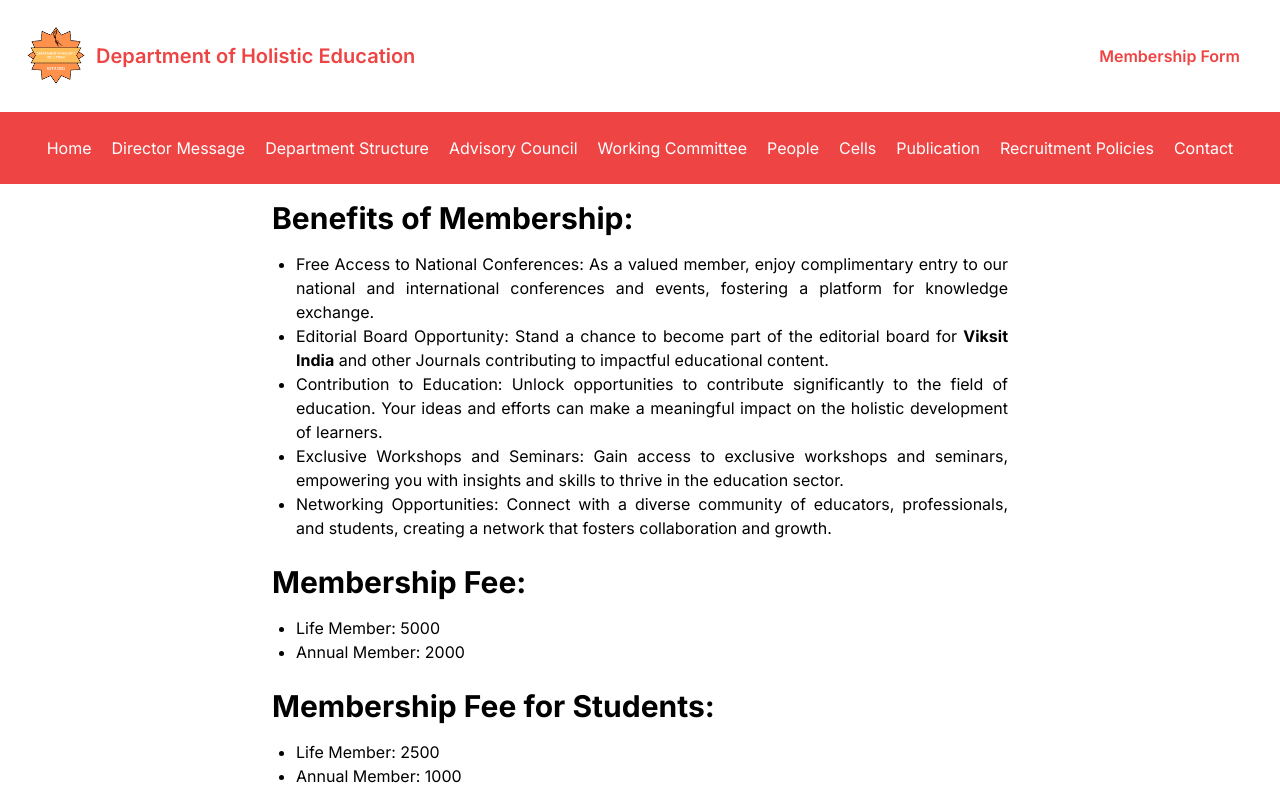
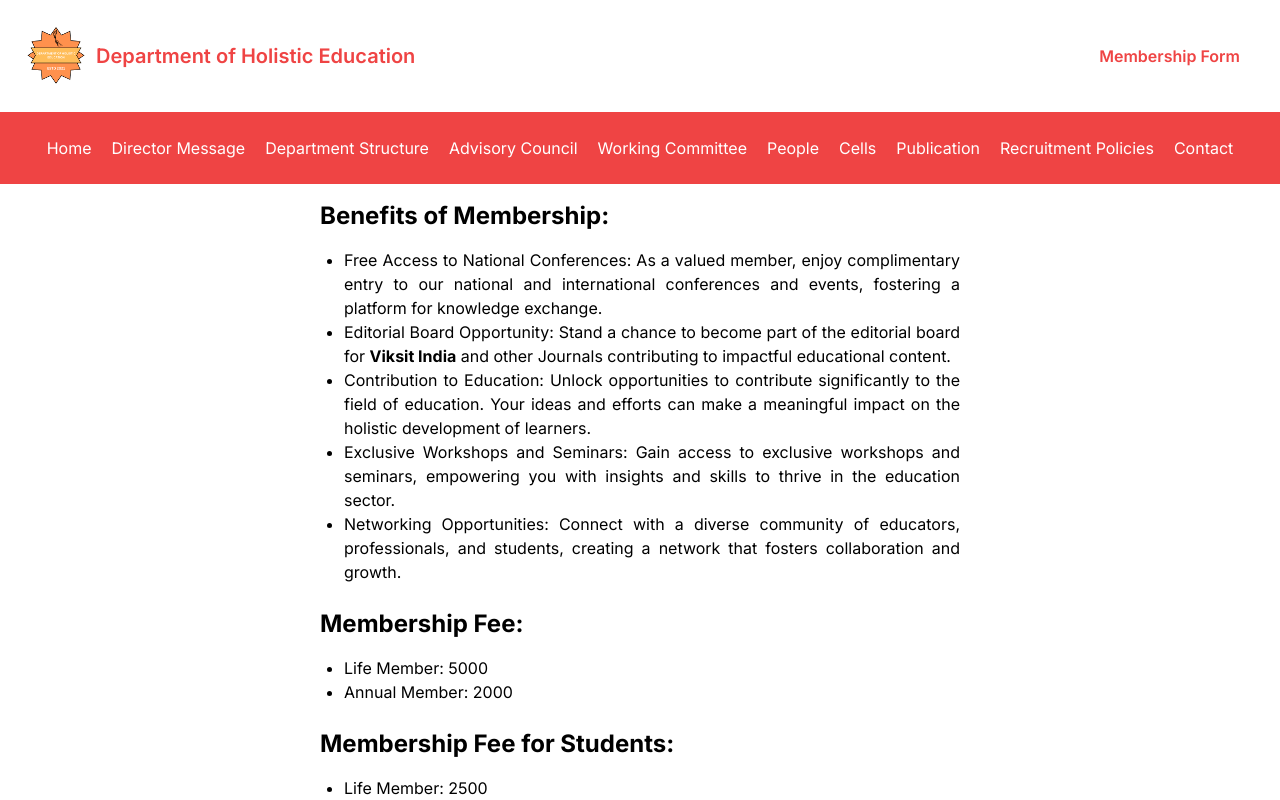
Before and after one commit to dhevb/dhe-org-in, a Next.js app: page /contribute in a window 1280 px wide. Shown: the top 800 px of the page. Built offline with nearby package versions, Linux system fonts and the light colour scheme.

Commit message:
benifits

```diff
--- a/src/app/component/MembershipBenefits.tsx
+++ b/src/app/component/MembershipBenefits.tsx
@@ -5,8 +5,8 @@ import React from 'react';
 const MembershipBenefits = () => {
   return (
     <div className='bg-white'>
-    <div className="max-w-3xl mx-auto p-4 bg-white text-black">
-      <h2 className="text-3xl font-bold mb-4">Benefits of Membership:</h2>
+    <div className="max-w-2xl mx-auto p-4 bg-white text-black">
+      <h2 className="text-2xl font-bold mb-4">Benefits of Membership:</h2>
       <ul className="list-disc pl-6 mb-6 text-justify">
         <li>Free Access to National Conferences: As a valued member, enjoy complimentary entry to our national and international conferences and events, fostering a platform for knowledge exchange.</li>
         <li>Editorial Board Opportunity: Stand a chance to become part of the editorial board for <b>Viksit India</b> and other Journals contributing to impactful educational content.</li>
@@ -15,13 +15,13 @@ const MembershipBenefits = () => {
         <li>Networking Opportunities: Connect with a diverse community of educators, professionals, and students, creating a network that fosters collaboration and growth.</li>
       </ul>
 
-      <h2 className="text-3xl font-bold mb-4">Membership Fee:</h2>
+      <h2 className="text-2xl font-bold mb-4">Membership Fee:</h2>
       <ul className="list-disc pl-6 mb-6">
         <li>Life Member: 5000</li>
         <li>Annual Member: 2000</li>
       </ul>
 
-      <h2 className="text-3xl font-bold mb-4">Membership Fee for Students:</h2>
+      <h2 className="text-2xl font-bold mb-4">Membership Fee for Students:</h2>
       <ul className="list-disc pl-6">
         <li>Life Member: 2500</li>
         <li>Annual Member: 1000</li>
```
